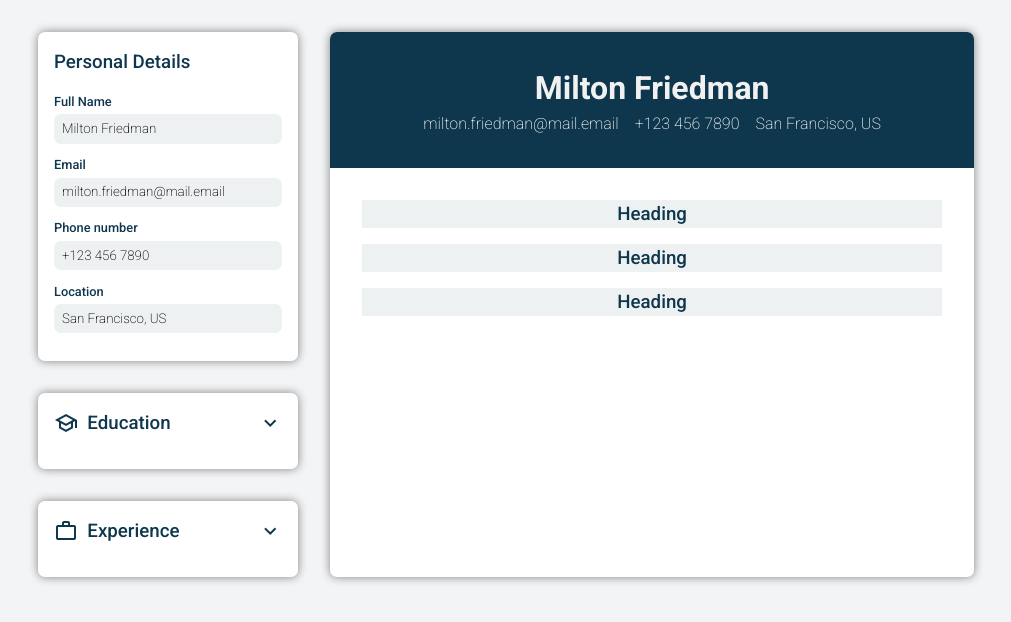
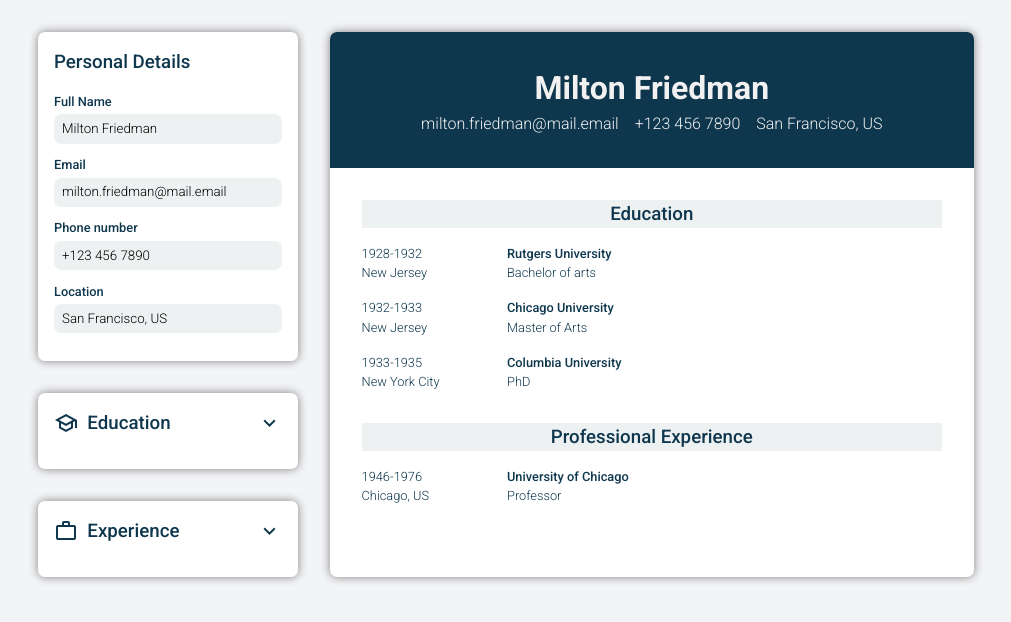
Before and after one commit to MrBlunderovich/odin-cv-app, a React (Vite) app: page / in a window 1280 px wide. Shown: the top 622 px of the page, without its empty margins (134-1145 px from the left). Built offline with nearby package versions, Linux system fonts and the light colour scheme.

Commit message:
display data in preview section

```diff
--- a/src/App.css
+++ b/src/App.css
@@ -1,4 +1,4 @@
-@import url("https://fonts.googleapis.com/css2?family=Roboto:wght@200;500;700&display=swap");
+@import url("https://fonts.googleapis.com/css2?family=Roboto:wght@100;300;500;700&display=swap");
 @import url("https://fonts.googleapis.com/icon?family=Material+Icons+Outlined");
 :root {
   font-family: "Roboto", sans-serif;
--- a/src/App.tsx
+++ b/src/App.tsx
@@ -9,6 +9,7 @@ import PersonalSection from "./components/PersonalSection/PersonalSection";
 import EditorSection from "./components/EditorSection/EditorSection";
 import Entry from "./components/Entry/Entry";
 import { nanoid } from "nanoid";
+import PreviewSection from "./components/PreviewSection/PreviewSection";
 
 const exampleData: ExampleData = {
   personal: {
@@ -20,31 +21,34 @@ const exampleData: ExampleData = {
   education: [
     {
       id: "AScBYUkHnDlZH6fZgonLv",
-      school: "Rutgers University",
-      degree: "Bachelor of arts",
+      organization: "Rutgers University",
+      position: "Bachelor of arts",
       start: "1928",
       end: "1932",
       location: "New Jersey",
+      description: "",
       visible: true,
       expanded: false,
     },
     {
       id: "Q5mu3om6S7KtmJcGXcGjy",
-      school: "Chicago University",
-      degree: "Master of Arts",
+      organization: "Chicago University",
+      position: "Master of Arts",
       start: "1932",
       end: "1933",
       location: "New Jersey",
+      description: "",
       visible: true,
       expanded: false,
     },
     {
       id: "VO38d92w5l8oSq8JGeGaL",
-      school: "Columbia University",
-      degree: "PhD",
+      organization: "Columbia University",
+      position: "PhD",
       start: "1933",
       end: "1935",
       location: "New York City",
+      description: "",
       visible: true,
       expanded: false,
     },
@@ -52,10 +56,11 @@ const exampleData: ExampleData = {
   experience: [
     {
       id: "yRsIQj2bkaLKYEd9TaaF7",
-      company: "University of Chicago",
+      organization: "University of Chicago",
       position: "Professor",
       start: "1946",
       end: "1976",
+      location: "Chicago, US",
       description:
         "In 1946, Friedman accepted an offer to teach economic theory at the University of Chicago (a position opened by departure of his former professor Jacob Viner to Princeton University). Friedman would work for the University of Chicago for the next 30 years.[39] There he contributed to the establishment of an intellectual community that produced a number of Nobel Memorial Prize winners, known collectively as the Chicago school of economics.",
       visible: true,
@@ -83,7 +88,7 @@ function App() {
                 key={entry.id}
                 data={entry}
                 setData={setEducationInfo}
-                title={entry.school}
+                title={entry.organization}
               >
                 <div>expanded</div>
               </Entry>
@@ -94,7 +99,13 @@ function App() {
             {0}
           </EditorSection>
         </Editor>
-        <Preview personalInfo={personalInfo} />
+        <Preview personalInfo={personalInfo}>
+          <PreviewSection title="Education" data={educationInfo} />
+          <PreviewSection
+            title="Professional Experience"
+            data={experienceInfo}
+          />
+        </Preview>
       </div>
     </>
   );
--- a/src/components/Entry/Entry.tsx
+++ b/src/components/Entry/Entry.tsx
@@ -1,12 +1,10 @@
 import {} from "react";
-import { EducationEntry, ExperienceEntry } from "../../types/declarations";
+import { ExperienceEntry } from "../../types/declarations";
 import styles from "./Entry.module.css";
 
 type Props = {
-  data: EducationEntry | ExperienceEntry;
-  setData:
-    | React.Dispatch<React.SetStateAction<EducationEntry[]>>
-    | React.Dispatch<React.SetStateAction<ExperienceEntry[]>>;
+  data: ExperienceEntry;
+  setData: React.Dispatch<React.SetStateAction<ExperienceEntry[]>>;
   title: string;
   children: React.ReactNode;
 };
@@ -20,7 +18,7 @@ export default function Entry({ data, setData, title, children }: Props) {
   ) {
     event.stopPropagation();
     setData((prev: any) => {
-      return prev.map((entry: EducationEntry | ExperienceEntry) =>
+      return prev.map((entry: ExperienceEntry) =>
         entry.id === id ? { ...entry, visible: !data.visible } : entry
       );
     });
@@ -28,7 +26,7 @@ export default function Entry({ data, setData, title, children }: Props) {
 
   function handleExpandEntry() {
     setData((prev: any) => {
-      return prev.map((entry: EducationEntry | ExperienceEntry) =>
+      return prev.map((entry: ExperienceEntry) =>
         entry.id === id
           ? { ...entry, expanded: true }
           : { ...entry, expanded: false }
--- a/src/components/FormInput/FormInput.module.css
+++ b/src/components/FormInput/FormInput.module.css
@@ -9,7 +9,7 @@
     border: none;
     border-radius: var(--radius);
     padding: 0.3rem 0.5rem;
-    font-weight: 200;
+    font-weight: 300;
     margin-bottom: 0.7rem;
 
     &:focus,
--- a/src/components/PersonalSection/PersonalSection.tsx
+++ b/src/components/PersonalSection/PersonalSection.tsx
@@ -1,5 +1,5 @@
 import {} from "react";
-import EditorSection from "../EditorSection/EditorSection";
+//import EditorSection from "../EditorSection/EditorSection";
 import FormInput from "../FormInput/FormInput";
 import { PersonalInfo } from "../../types/declarations";
 
--- a/src/components/Preview/Preview.module.css
+++ b/src/components/Preview/Preview.module.css
@@ -25,7 +25,7 @@
   flex-wrap: wrap;
   gap: 1rem;
   justify-content: center;
-  font-weight: 200;
+  font-weight: 300;
 }
 
 .container {
--- a/src/components/Preview/Preview.tsx
+++ b/src/components/Preview/Preview.tsx
@@ -1,12 +1,15 @@
-import {} from "react";
+import { ReactNode } from "react";
 import styles from "./Preview.module.css";
-import PreviewSection from "../PreviewSection/PreviewSection";
+//import PreviewSection from "../PreviewSection/PreviewSection";
 import { PersonalInfo } from "../../types/declarations";
 
 type Props = {
   personalInfo: PersonalInfo;
+  /* educationInfo: EducationEntry[];
+  experienceInfo:ExperienceEntry[]; */
+  children: ReactNode;
 };
-export default function Preview({ personalInfo }: Props) {
+export default function Preview({ personalInfo, children }: Props) {
   const { fullName, email, phone, location } = personalInfo;
 
   return (
@@ -20,9 +23,10 @@ export default function Preview({ personalInfo }: Props) {
         </ul>
       </address>
       <div className={styles.container}>
+        {/* <PreviewSection />
         <PreviewSection />
-        <PreviewSection />
-        <PreviewSection />
+        <PreviewSection /> */}
+        {children}
       </div>
     </main>
   );
--- a/src/components/PreviewSection/PreviewSection.module.css
+++ b/src/components/PreviewSection/PreviewSection.module.css
@@ -6,5 +6,36 @@
 }
 
 .grid-container {
+  margin-block: 1rem;
+  font-size: 0.8rem;
   display: grid;
+  grid-template-columns: 20ch 1fr;
+  grid-template-areas:
+    "period organization"
+    "location position"
+    "empty description";
+
+  & p {
+    font-weight: 300;
+  }
 }
+
+.period {
+  grid-area: period;
+}
+
+.organization {
+  grid-area: organization;
+}
+
+.location {
+  grid-area: location;
+}
+
+.position {
+  grid-area: position;
+}
+
+.description {
+  grid-area: description;
+}
--- a/src/components/PreviewSection/PreviewSection.tsx
+++ b/src/components/PreviewSection/PreviewSection.tsx
@@ -1,11 +1,29 @@
 import {} from "react";
 import styles from "./PreviewSection.module.css";
+import { ExperienceEntry } from "../../types/declarations";
 
-export default function PreviewSection() {
+type Props = {
+  data: ExperienceEntry[];
+  title: string;
+};
+export default function PreviewSection({ data, title }: Props) {
+  if (data.length === 0) {
+    return null;
+  }
   return (
     <section className={`${styles["preview-section"]}`}>
-      <h3 className={`${styles["heading"]}`}>Heading</h3>
-      <div className={`${styles["grid-container"]}`}></div>
+      <h3 className={`${styles["heading"]}`}>{title}</h3>
+      {data.map((entry) => (
+        <div key={entry.id} className={`${styles["grid-container"]}`}>
+          <p className={styles.period}>
+            {entry.start}-{entry.end}
+          </p>
+          <h4 className={styles.organization}>{entry.organization}</h4>
+          <p className={styles.location}>{entry.location}</p>{" "}
+          <p className={styles.position}>{entry.position}</p>
+          {/* <p className={styles.description}>{entry.description}</p> */}
+        </div>
+      ))}
     </section>
   );
 }
```
Also changed, not shown: src/types/declarations.d.ts (+5 -4 lines).
